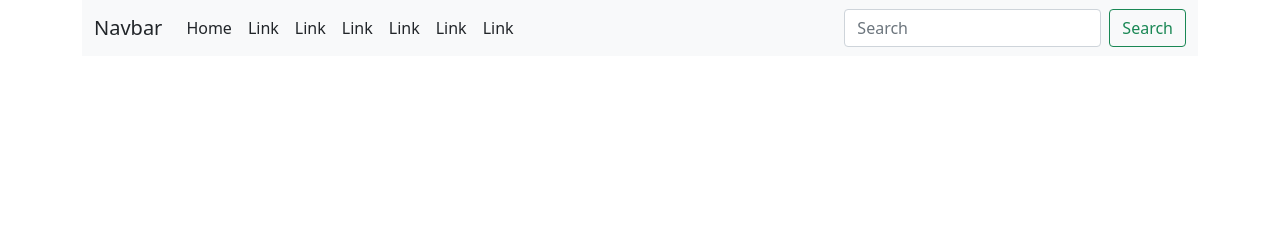
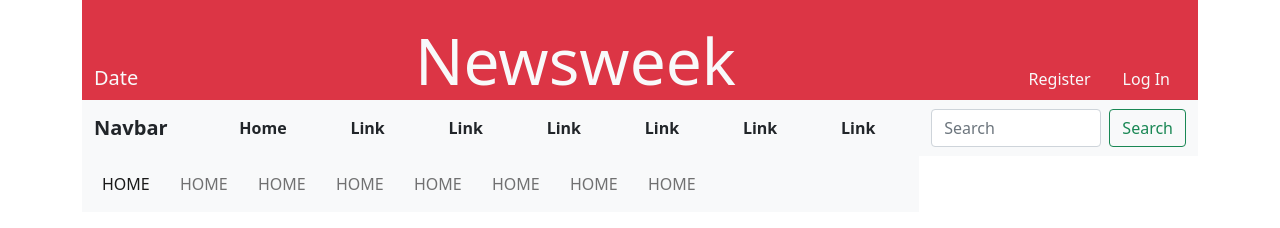
Before and after one commit to Jonjo15/bootstrap, a plain HTML site: page index.html in a window 1280 px wide. Drawn offline with nearby package versions, Linux system fonts and the light colour scheme.

Commit message:
Finished navs

```diff
--- a/index.html
+++ b/index.html
@@ -7,38 +7,49 @@
 
     <!-- Bootstrap CSS -->
     <link href="https://cdn.jsdelivr.net/npm/bootstrap@5.0.0-beta1/dist/css/bootstrap.min.css" rel="stylesheet" integrity="sha384-giJF6kkoqNQ00vy+HMDP7azOuL0xtbfIcaT9wjKHr8RbDVddVHyTfAAsrekwKmP1" crossorigin="anonymous">
-
+    <link rel="stylesheet" href="style.css">
     <title>Hello, world!</title>
   </head>
   <body>
     <div class="container">
+        <nav class="logo-bar navbar navbar-light bg-danger">
+          <div class="container-fluid d-flex align-items-baseline">
+            <a class="navbar-brand d-flex text-light">Date</a>
+            <a class="logo navbar-brand d-flex justify-content-center text-light">Newsweek</a>
+            <div class="d-flex flex-row-reverse">
+              <a class="d-flex nav-link text-light">Log In</a>
+              <a class="d-flex nav-link text-light">Register</a>
+            </div>
+
+          </div>
+        </nav>
         <nav class="navbar navbar-expand-lg navbar-light bg-light">
-            <div class="container-fluid">
-              <a class="navbar-brand text-dark" href="#">Navbar</a>
+            <div class="second-nav container-fluid d-flex">
+              <a class="navbar-brand text-dark flex-fill" href="#">Navbar</a>
               <button class="navbar-toggler" type="button" data-bs-toggle="collapse" data-bs-target="#navbarSupportedContent" aria-controls="navbarSupportedContent" aria-expanded="false" aria-label="Toggle navigation">
                 <span class="navbar-toggler-icon"></span>
               </button>
-              <div class="collapse navbar-collapse" id="navbarSupportedContent">
-                <ul class="navbar-nav me-auto mb-2 mb-lg-0">
+              <div class="collapse navbar-collapse flex-fill" id="navbarSupportedContent">
+                <ul class="navbar-nav me-auto mb-2 mb-lg-0 d-flex justify-content-evenly w-100">
                   <li class="nav-item">
                     <a class="nav-link text-dark" aria-current="page" href="#">Home</a>
                   </li>
-                  <li class="nav-item">
+                  <li class="nav-item ">
                     <a class="nav-link text-dark" href="#">Link</a>
                   </li>
-                  <li class="nav-item">
+                  <li class="nav-item ">
                     <a class="nav-link text-dark" href="#">Link</a>
                   </li>
-                  <li class="nav-item">
+                  <li class="nav-item ">
                     <a class="nav-link text-dark" href="#">Link</a>
                   </li>
-                  <li class="nav-item">
+                  <li class="nav-item ">
                     <a class="nav-link text-dark" href="#">Link</a>
                   </li>
-                  <li class="nav-item">
+                  <li class="nav-item ">
                     <a class="nav-link text-dark" href="#">Link</a>
                   </li>
-                  <li class="nav-item">
+                  <li class="nav-item ">
                     <a class="nav-link text-dark" href="#">Link</a>
                   </li>
                 </ul>
@@ -49,6 +60,39 @@
               </div>
             </div>
           </nav>
+          <nav class="navbar navbar-expand-lg navbar-light bg-light w-75 nav-3">
+            <div class="container-fluid">
+              <div class="collapse navbar-collapse" id="navbarText">
+                <ul class="navbar-nav me-auto mb-2 mb-lg-0 d-flex justify-content-between w-75">
+                  <li class="nav-item">
+                    <a class="nav-link active" aria-current="page" href="#">Home</a>
+                  </li>
+                  <li class="nav-item">
+                    <a class="nav-link" aria-current="page" href="#">Home</a>
+                  </li>
+                  <li class="nav-item">
+                    <a class="nav-link" aria-current="page" href="#">Home</a>
+                  </li>
+                  <li class="nav-item">
+                    <a class="nav-link" aria-current="page" href="#">Home</a>
+                  </li>
+                  <li class="nav-item">
+                    <a class="nav-link" aria-current="page" href="#">Home</a>
+                  </li>
+                  <li class="nav-item">
+                    <a class="nav-link" aria-current="page" href="#">Home</a>
+                  </li>
+                  <li class="nav-item">
+                    <a class="nav-link" aria-current="page" href="#">Home</a>
+                  </li>
+                  <li class="nav-item">
+                    <a class="nav-link" aria-current="page" href="#">Home</a>
+                  </li>
+                </ul>
+              </div>
+            </div>
+          </nav>
+
     </div>
 
 
--- a/style.css
+++ b/style.css
@@ -0,0 +1,12 @@
+.logo-bar {
+  height: 100px;
+}
+.logo {
+  font-size: 4rem;
+}
+.second-nav {
+  font-weight: 800;
+}
+.nav-3 {
+  text-transform: uppercase;
+}
```
